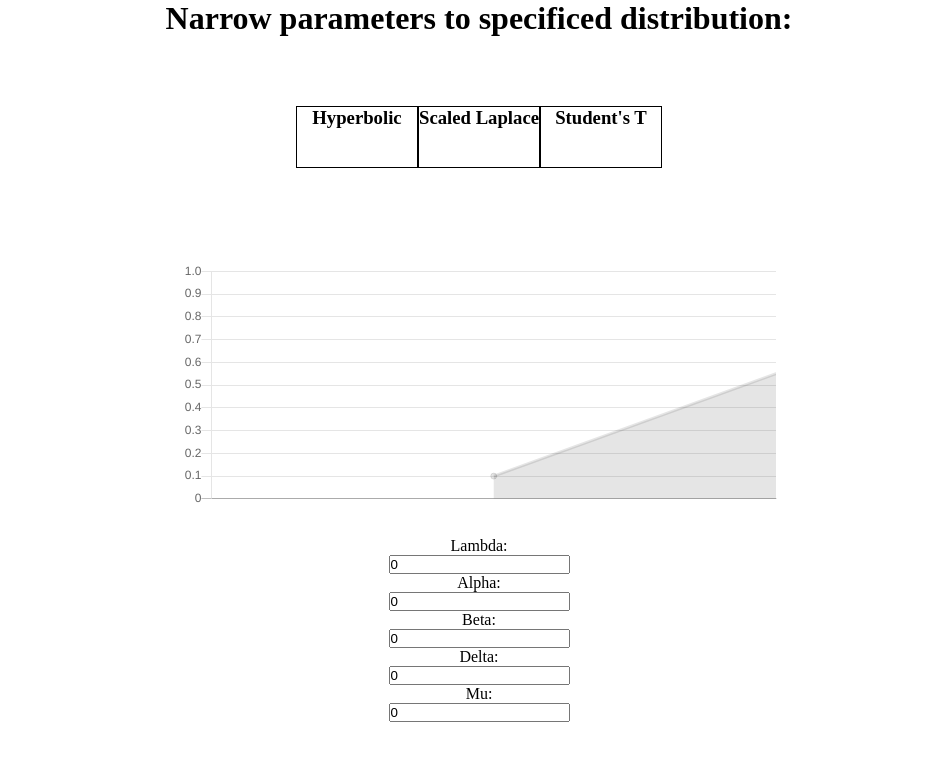
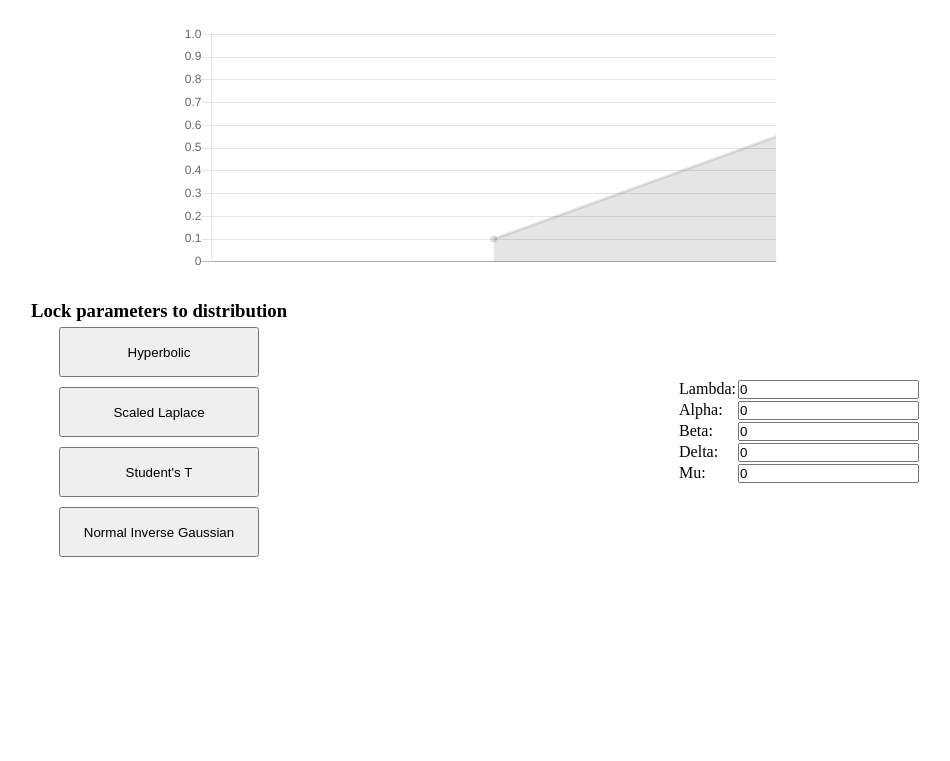
Before and after one commit to AlexGisi/hyperbolic-viz, a Flask app: page / in a window 1280 px wide. Shown: the top 761 px of the page, without its empty margins (161-1111 px from the left). Run offline with Flask 2, Linux system fonts and the light colour scheme.

Commit message:
Improve page layout

```diff
--- a/static/main.css
+++ b/static/main.css
@@ -13,7 +13,7 @@ html, body {
     flex-flow: column wrap-reverse;
     justify-content: center;
     align-items: center;
-    flex: 1 1 500px;
+    flex: 1 1 100px;
 
 }
 
@@ -25,27 +25,12 @@ html, body {
     flex: 1 1 200px;
 }
 
-.row-tall {
-    height: 100%;
+button {
+    height: 50px;
+    width: 200px;
+    margin: 5px 10px 5px;
 }
 
-.preset-button {
-    width: 120px;
-    height: 60px;
-    border-style: solid;
-    border-width: thin;
-    text-align: center;
+tr {
+    margin: 2px 0 2px;
 }
-
-.preset-button:hover {
-    cursor: pointer;
-}
-
-.error-message {
-    width: 300px;
-    height: 75px;
-    background-color: lightcoral;
-    -webkit-border-radius: 5px;
-    -moz-border-radius: 5px;
-    border-radius: 5px;
-}
--- a/static/main.js
+++ b/static/main.js
@@ -29,7 +29,7 @@ let chart = new Chart(ctx, {
                     display: true,
                 },
                 ticks: {
-                    min: 0,
+                    min: -1,
                     max: 1,
                 }
             }],
@@ -56,7 +56,7 @@ async function get_data(l, a, b, d, m) {
         let json = await response.json();
         draw(json)
     } else {
-        show_e("Bad input");
+        alert("Bad Input");
         console.log("HTTP Error: " + response.status)
     }
 }
@@ -69,7 +69,6 @@ function draw(data) {
     }
 }
 
-let e_div = document.getElementById('error');
 let sels = document.querySelectorAll('input');
 let lambda_sel = document.getElementById('lambda');
 let alpha_sel = document.getElementById('alpha');
@@ -78,21 +77,9 @@ let delta_sel = document.getElementById('delta');
 let mu_sel = document.getElementById('mu');
 
 function val_change() {
-    hide_e();
     get_data(lambda_sel.value,
              alpha_sel.value,
              beta_sel.value,
              delta_sel.value,
              mu_sel.value);
 }
-
-function hide_e() {
-    e_div.style.display = "none";
-}
-
-function show_e(text) {
-    e_div.style.display = "flex";
-    document.getElementById('error-text').innerText = "Error: " + text;
-}
-
-hide_e();
--- a/templates/index.html
+++ b/templates/index.html
@@ -1,5 +1,5 @@
 <!DOCTYPE html>
-<html lang="en">
+<html lang="en" xmlns="http://www.w3.org/1999/html">
 <head>
     <meta charset="UTF-8">
     <script src="https://cdnjs.cloudflare.com/ajax/libs/Chart.js/2.9.4/Chart.min.js" integrity="sha512-d9xgZrVZpmmQlfonhQUvTR7lMPtO7NkZMkA0ABN3PHCbKA5nqylQ/yWlFAyY6hYgdF1Qh6nYiuADWwKB4C2WSw==" crossorigin="anonymous"></script>
@@ -9,50 +9,44 @@
     <title>Hyperbolic Vizualization</title>
 </head>
 <body>
-    <div class="col">
-        <h1>Narrow parameters to specificed distribution:</h1>
-        <div class="row">
-            <div id="hyperbolic" class="preset-button">
-                <div class="row-tall">
-                    <h3>Hyperbolic</h3>
-                </div>
-            </div>
-
-            <div id="scaled-laplace" class="preset-button">
-                <h3>Scaled Laplace</h3>
-            </div>
-
-            <div id="students-t" class="preset-button">
-                <h3>Student's T</h3>
-            </div>
-        </div>
-    </div>
 
     <div class="row">
         <canvas id="vizChart" style="max-width: 600px; max-height: 600px;"></canvas>
     </div>
 
     <div class="row">
-        <div class="error-message" id="error">
-            <h3 id="error-text"></h3>
+        <div class="col">
+            <h3>Lock parameters to distribution</h3>
+            <button onclick="">Hyperbolic</button>
+            <button onclick="">Scaled Laplace</button>
+            <button onclick="">Student's T</button>
+            <button onclick="">Normal Inverse Gaussian</button>
         </div>
-    </div>
 
-    <div class="col">
-        <label for="lambda">Lambda: </label>
-        <input type="number" id="lambda" name="lambda" value="0" onchange="val_change()">
-
-        <label for="alpha">Alpha: </label>
-        <input type="number" id="alpha" name="alpha" value="0" onchange="val_change()">
-
-        <label for="beta">Beta: </label>
-        <input type="number" id="beta" name="beta" value="0" onchange="val_change()">
-
-        <label for="delta">Delta: </label>
-        <input type="number" id="delta" name="delta" value="0" onchange="val_change()">
-
-        <label for="mu">Mu: </label>
-        <input type="number" id="mu" name="mu" value="0" onchange="val_change()">
+        <div class="col">
+            <table>
+                <tr>
+                    <td><label for="lambda">Lambda: </label></td>
+                    <td><input type="number" id="lambda" name="lambda" value="0" onchange="val_change()"></td>
+                </tr>
+                <tr>
+                    <td><label for="alpha">Alpha: </label></td>
+                    <td><input type="number" id="alpha" name="alpha" value="0" onchange="val_change()"></td>
+                </tr>
+                <tr>
+                    <td><label for="beta">Beta: </label></td>
+                    <td><input type="number" id="beta" name="beta" value="0" onchange="val_change()"></td>
+                </tr>
+                <tr>
+                    <td><label for="delta">Delta: </label></td>
+                    <td><input type="number" id="delta" name="delta" value="0" onchange="val_change()"></td>
+                </tr>
+                <tr>
+                    <td><label for="mu">Mu: </label></td>
+                    <td><input type="number" id="mu" name="mu" value="0" onchange="val_change()"></td>
+                </tr>
+            </table>
+        </div>
     </div>
 
     <script src="{{ url_for('static', filename='main.js') }}"></script>
```
